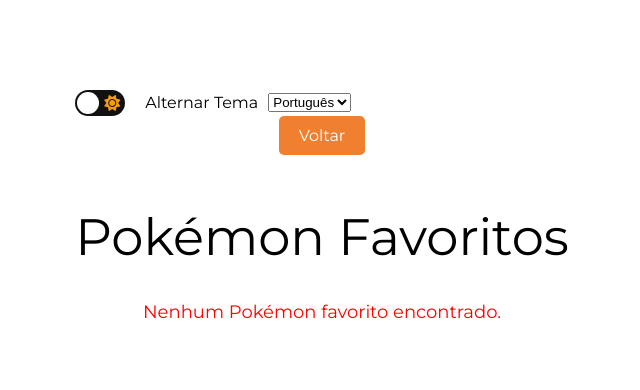
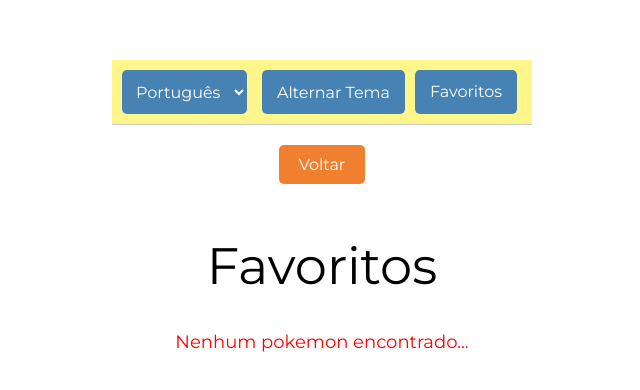
Before and after one commit to worldrules/PokeDexTest, a Vue app: page /favorites in a window 1280 px wide. Shown: the part 192-582 px from the top of the page, without its empty margins (318-958 px from the left). Built offline with nearby package versions, Linux system fonts and the light colour scheme.

Commit message:
Organização da navbar, i18n em tudo e tests de usabilidade

```diff
--- a/src/App.vue
+++ b/src/App.vue
@@ -1,20 +1,15 @@
 <template>
   <div id="app">
-    <div class="theme-language-container">
-      <input type="checkbox" class="checkbox" id="theme-toggle" @click="toggleTheme" />
-      <label for="theme-toggle" class="checkbox-label">
-        <i class="fas fa-moon"></i>
-        <i class="fas fa-sun"></i>
-        <span class="ball"></span>
-      </label>
-      <span class="theme">{{ $t('toggle_theme') }}</span>
-
+    <div class="navbar">
       <select @change="changeLanguage" v-model="currentLanguage" class="language-select">
         <option value="pt">Português</option>
         <option value="en">English</option>
         <option value="es">Español</option>
       </select>
+      <button @click="toggleTheme" class="navbar-button">{{ $t('toggle_theme') }}</button>
+      <router-link to="/favorites" class="navbar-button">{{ $t('favorites') }}</router-link>
     </div>
+
     <router-view />
   </div>
 </template>
@@ -46,20 +41,35 @@
 </script>
 
 <style>
-.theme-language-container {
+.navbar {
   display: flex;
-  align-items: center;
+  justify-content: center;
+  background-color: #fef68a;
+  /* Amarelo */
+  padding: 10px;
+  border-bottom: 1px solid #ccc;
 }
 
 .language-select {
-  margin-left: 10px;
+  margin-right: 10px;
+  border: none;
+  padding: 10px;
+  border-radius: 5px;
 }
 
-.theme-language-container span {
-  color: black;
+.navbar-button {
+  background-color: #f08030;
+  color: white;
+  border: none;
+  border-radius: 5px;
+  padding: 10px 15px;
+  cursor: pointer;
+  margin: 0 5px;
+  /* Espaço entre os botões */
+  transition: background-color 0.3s;
 }
 
-body.dark .theme-language-container span {
-  color: white;
+.navbar-button:hover {
+  background-color: #d86f27;
 }
 </style>
--- a/src/assets/styles.css
+++ b/src/assets/styles.css
@@ -2,6 +2,17 @@
 
 * {
     box-sizing: border-box;
+}
+
+.navbar-button {
+    background-color: steelblue
+}
+
+.language-select {
+    background-color: steelblue;
+    color: white;
+    font-family: "Montserrat", sans-serif !important;
+    font-size: 16px;
 }
 
 body {
--- a/src/components/Favorites.vue
+++ b/src/components/Favorites.vue
@@ -1,14 +1,14 @@
 <template>
     <div>
-        <button @click="goBack" class="back-button">Voltar</button>
-        <h1>Pokémon Favoritos</h1>
+        <button @click="goBack" class="back-button">{{ $t('voltar') }}</button>
+        <h1>{{ $t('favorites') }}</h1>
         <div class="pokemon-list" v-if="favoritePokemons.length">
             <PokemonCard v-for="(pokemon, index) in favoritePokemons" :key="index" :pokemon="pokemon"
                 :pokemonId="getPokemonId(pokemon.url)" :pokemonImage="getPokemonImage(pokemon.url)" :isFavorite="true"
                 @toggle-favorite="toggleFavorite" />
         </div>
         <div v-else class="no-results">
-            Nenhum Pokémon favorito encontrado.
+            {{ $t('nenhum') }}
         </div>
     </div>
 </template>
@@ -16,12 +16,16 @@
 <script lang="ts">
 import { defineComponent, ref } from 'vue';
 import PokemonCard from '@/components/PokemonCard.vue';
+import { useI18n } from 'vue-i18n';
+
 
 export default defineComponent({
     components: {
         PokemonCard,
     },
     setup() {
+        const { locale } = useI18n();
+        const currentLanguage = ref(locale.value);
         const favoritePokemons = ref(
             JSON.parse(localStorage.getItem('favoritePokemons') || '[]')
         );
@@ -35,6 +39,11 @@
         const getPokemonImage = (url: string) => {
             const id = getPokemonId(url);
             return `https://raw.githubusercontent.com/PokeAPI/sprites/master/sprites/pokemon/other/official-artwork/${id}.png`;
+        };
+        const changeLanguage = (event: Event) => {
+            const target = event.target as HTMLSelectElement;
+            locale.value = target.value;
+            currentLanguage.value = target.value;
         };
 
         const toggleFavorite = (id: string) => {
@@ -59,7 +68,9 @@
             getPokemonId,
             getPokemonImage,
             toggleFavorite,
-            goBack, // Adicionando goBack ao retorno
+            goBack,
+            currentLanguage,
+            changeLanguage,
         };
     },
 });
@@ -88,6 +99,7 @@
     cursor: pointer;
     transition: background-color 0.3s, transform 0.3s;
     margin-bottom: 20px;
+    margin-top: 20px;
 }
 
 .back-button:hover {
--- a/src/components/PokemonDetail.vue
+++ b/src/components/PokemonDetail.vue
@@ -34,12 +34,12 @@
         </router-link>
       </div>
       <div v-else>
-        <p>Este Pokémon não evolui.</p>
+        <p>{{ $t('nevolui') }}</p>
       </div>
     </div>
   </div>
   <div v-else>
-    <p>Carregando detalhes do Pokémon...</p>
+    <p>{{ $t('carregando') }}</p>
   </div>
 </template>
 
--- a/src/components/PokemonList.vue
+++ b/src/components/PokemonList.vue
@@ -10,13 +10,13 @@
     </div>
 
     <div class="pagination" v-if="paginatedPokemonList.length">
-      <button @click="prevPage" :disabled="offset === 0">Anterior</button>
+      <button @click="prevPage" :disabled="offset === 0">{{ $t('anterior') }}</button>
       <span>Página {{ currentPage }}</span>
-      <button @click="nextPage" :disabled="!hasMorePokemon">Próxima</button>
+      <button @click="nextPage" :disabled="!hasMorePokemon">{{ $t('proxima') }}</button>
     </div>
 
     <div v-if="!paginatedPokemonList.length && pokemonList.length" class="no-results">
-      Nenhum Pokémon encontrado.
+      {{ $t('nenhum') }}
     </div>
   </div>
 </template>
--- a/src/i18n/locales/en.json
+++ b/src/i18n/locales/en.json
@@ -3,6 +3,16 @@
   "toggle_theme": "Toggle Theme",
   "pokemon": "Pokémon",
   "search": "Search",
-  "search_placeholder": "Search for a Pokémon"
+  "search_placeholder": "Search for a Pokémon",
+  "favorites": "Favorites",
+
+  "voltar": "Back",
+
+  "nenhum": "No pokemon found...",
+  "anterior": "Previous",
+  "proxima": "Next",
+  "nevolui": "No evolution found...",
+  "carregando": "Loading..."
+
 
 }
--- a/src/i18n/locales/es.json
+++ b/src/i18n/locales/es.json
@@ -3,6 +3,18 @@
   "toggle_theme": "Alternar Tema",
   "pokemon": "Pokémon",
   "search": "Buscar",
-  "search_placeholder": "Busca un Pokémon"
+  "search_placeholder": "Busca un Pokémon",
+  "favorites": "Favoritos",
+
+  "voltar": "Volver",
+
+  "nenhum": "Ningun pokemon encontrado...",
+
+  "anterior": "Anterior",
+  "proxima": "Siguiente",
+
+  "nevolui": "No evolución encontrada...",
+
+  "carregando": "Cargando..."
 
 }
--- a/src/i18n/locales/pt.json
+++ b/src/i18n/locales/pt.json
@@ -3,6 +3,18 @@
   "toggle_theme": "Alternar Tema",
   "pokemon": "Pokémon",
   "search": "Buscar",
-  "search_placeholder": "Pesquise por um Pokémon"
+  "search_placeholder": "Pesquise por um Pokémon",
+  "favorites": "Favoritos",
+
+  "voltar": "Voltar",
+
+  "nenhum": "Nenhum pokemon encontrado...",
+
+  "anterior": "Anterior",
+  "proxima": "Proximo",
+
+  "nevolui": "Nao ha evolucao encontrada...",
+
+  "carregando": "Carregando..."
 
 }
--- a/src/views/HomeView.vue
+++ b/src/views/HomeView.vue
@@ -1,6 +1,5 @@
 <template>
   <div>
-    <button @click="goToFavorites" class="favorites-button">Favoritos</button>
     <h1>Pokédex</h1>
     <PokemonList />
   </div>
@@ -18,12 +17,9 @@
   setup() {
     const router = useRouter();
 
-    const goToFavorites = () => {
-      router.push('/favorites');
-    };
+
 
     return {
-      goToFavorites,
     };
   },
 });
```
